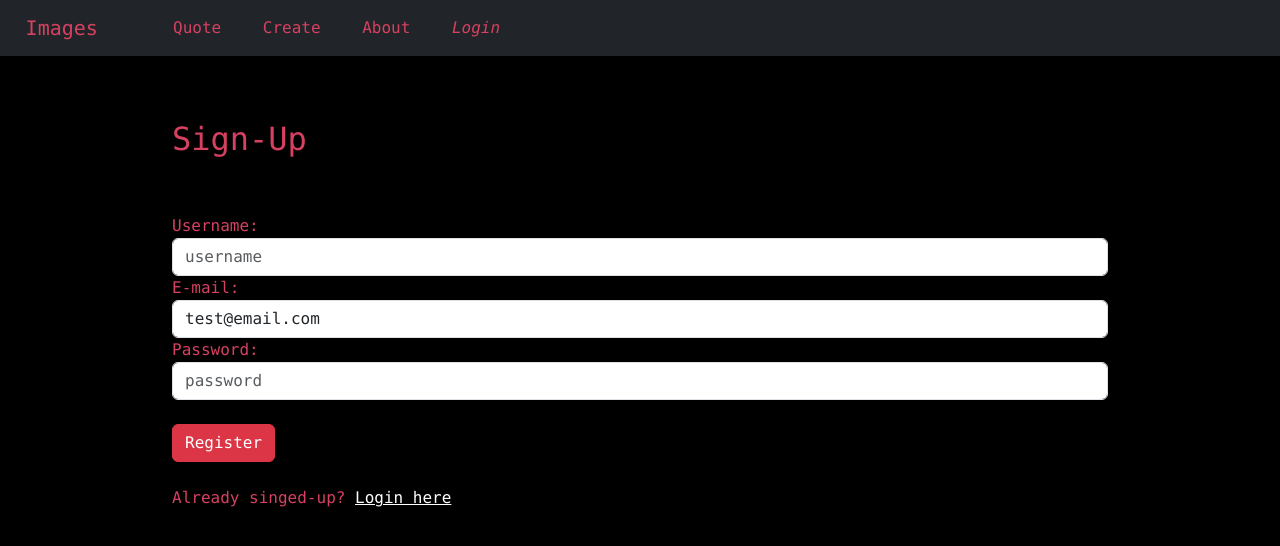
After one commit to ferbcn/Flask-DallE, a Flask app: page /register in a window 1280 px wide. The commit adds this page. Shown: the top 546 px of the page. Run offline with Flask 2, Linux system fonts and the light colour scheme; some libraries are stand-ins or nearby versions.

Commit message:
main auth functionality, user check and db migrations are WIP

```diff
--- a/main.py
+++ b/main.py
@@ -12,16 +12,25 @@ from flask import Flask, render_template, request, flash, redirect, url_for, sen
 # Flask SQLAlchemy, Database
 from flask_sqlalchemy import SQLAlchemy
 
+from flask_login import LoginManager, login_required, login_user, current_user, logout_user
+
+from werkzeug.security import generate_password_hash, check_password_hash
+from flask_login import UserMixin
+
 openai.api_key = os.getenv("OPENAI_KEY")
 
 quote_url = 'https://zenquotes.io/api/quotes'
 
-#basedir = 'sqlite:///' + os.path.join(os.path.abspath(os.path.dirname(__file__)), 'data.sqlite')
+# basedir = 'sqlite:///' + os.path.join(os.path.abspath(os.path.dirname(__file__)), 'data.sqlite')
 
 db_name = 'postgres'
 db_user = os.environ.get('DB_USER')
 db_pass = os.environ.get('DB_PASSWORD')
 db_url = os.environ.get('DB_URL')
+
+db_user='linpostgres'
+db_pass='3nO8^pLROrxmqFkF'
+db_url='lin-15294-4856-pgsql-primary.servers.linodedb.net'
 
 basedir = f"postgresql://{db_user}:{db_pass}@{db_url}:5432/{db_name}"
 
@@ -31,28 +40,44 @@ app.config['SQLALCHEMY_TRACK_MODIFICATIONS'] = False
 app.config['SECRET_KEY'] = os.environ.get('SECRET_KEY')
 db = SQLAlchemy(app)
 
-# migrate = Migrate(app, db)
+from flask_migrate import Migrate
+
+migrate = Migrate(app, db)
+
+class UserModel(UserMixin, db.Model):
+    __tablename__ = 'dalle-users'
+
+    id = db.Column(db.Integer, primary_key=True)
+    username = db.Column(db.String(100), unique=True)
+    password_hash = db.Column(db.String())
+
+    def set_password(self, password):
+        self.password_hash = generate_password_hash(password)
+
+    def check_password(self, password):
+        return check_password_hash(self.password_hash, password)
+
 
 # Picture table. By default the table name is filecontent
 class FileContent(db.Model):
-    """
-    The first time the app runs you need to create the table. In Python
-    terminal import db, Then run db.create_all()
-    """
-    """ ___tablename__ = 'yourchoice' """   # You can override the default table name
-
-    id = db.Column(db.Integer,  primary_key=True)
+    """ ___tablename__ = 'yourchoice' """  # You can override the default table name
+    id = db.Column(db.Integer, primary_key=True)
     title = db.Column(db.Text)
-    data = db.Column(db.LargeBinary, nullable=False)    # Actual data, needed for Download
+    data = db.Column(db.LargeBinary, nullable=False)  # Actual data, needed for Download
     rendered_data = db.Column(db.Text, nullable=False)  # Data to render the pic in browser
     pic_date = db.Column(db.DateTime, nullable=False, default=datetime.utcnow)
+
     def __repr__(self):
         return f'Pic Name: {self.title}, created on: {self.pic_date}'
 
 
-def render_picture(data):
-    render_pic = base64.b64encode(data).decode('ascii')
-    return render_pic
+login = LoginManager()
+
+login.init_app(app)
+
+@login.user_loader
+def load_user(id):
+    return UserModel.query.get(int(id))
 
 
 # Index It routes to index.html where the upload forms is
@@ -62,13 +87,22 @@ def index():
     db.create_all()
 
     # read last 10 images from db
-    #images = FileContent.query.limit(10).all()
+    # images = FileContent.query.limit(10).all()
     images = FileContent.query.order_by(-FileContent.id).limit(10).all()
-    return render_template('index.html', images=images)
+    if current_user.is_authenticated:
+        user_auth = True
+    else:
+        user_auth = False
+    return render_template('index.html', images=images, user_auth=user_auth)
 
 
 @app.route('/quote/', methods=['GET', 'POST'])
 def quote():
+    if current_user.is_authenticated:
+        user_auth = True
+    else:
+        user_auth = False
+
     if request.method == 'POST':
         quote = request.form['quote']
         author = request.form['author']
@@ -84,7 +118,7 @@ def quote():
             db.session.add(new_file)
             db.session.commit()
             image = {'url': url}
-            return render_template('quote.html', quote=quote_author, image=image)
+            return render_template('quote.html', quote=quote_author, image=image, user_auth=user_auth)
         except Exception as e:
             print(e)
             flash('Image creation error!')
@@ -103,11 +137,10 @@ def quote():
 
         flash('Quote retrieval error!')
 
-
-    return render_template('quote.html', quote=quote_author)
-
+    return render_template('quote.html', quote=quote_author, user_auth=user_auth)
 
 @app.route('/delete', methods=['GET'])
+@login_required
 def delete():
     img_id = request.args['img_id']
     FileContent.query.filter_by(id=img_id).delete()
@@ -118,6 +151,11 @@ def delete():
 
 @app.route('/create/', methods=('GET', 'POST'))
 def create():
+    if current_user.is_authenticated:
+        user_auth = True
+    else:
+        user_auth = False
+
     if request.method == 'POST':
         title = request.form['title']
         content = request.form['content']
@@ -136,23 +174,71 @@ def create():
                 db.session.add(new_file)
                 db.session.commit()
                 image = {"title": title, 'url': url}
-                return render_template('create.html', image=image)
+                return render_template('create.html', image=image, user_auth=user_auth)
 
             except Exception as e:
                 print(e)
                 flash('Image creation error! Please, try something else.')
 
-    return render_template('create.html')
+    return render_template('create.html', user_auth=user_auth)
 
 
 @app.route('/about', methods=['GET'])
 def about():
+    if current_user.is_authenticated:
+        user_auth = True
+    else:
+        user_auth = False
+
     try:
         num_images = FileContent.query.count()
     except Exception as e:
-        print (e)
+        print(e)
         num_images = None
-    return render_template('about.html', num_images=num_images)
+    return render_template('about.html', num_images=num_images, user_auth=user_auth)
+
+
+@app.route('/login', methods=['POST', 'GET'])
+def login():
+    if current_user.is_authenticated:
+        return redirect(url_for('index'))
+
+    if request.method == 'POST':
+        username = request.form['username']
+        user = UserModel.query.filter_by(username=username).first()
+        if user is not None and user.check_password(request.form['password']):
+            login_user(user)
+            return redirect(url_for('index'))
+        flash('Wrong credentials!')
+
+    return render_template('login.html')
+
+
+@app.route('/register', methods=['POST', 'GET'])
+def register():
+    if current_user.is_authenticated:
+        return redirect(url_for('index'))
+
+    if request.method == 'POST':
+        username = request.form['username']
+        password = request.form['password']
+
+        if UserModel.query.filter_by(username=username):
+            flash("Username already in use!")
+        else:
+            user = UserModel(username=username)
+            user.set_password(password)
+            db.session.add(user)
+            db.session.commit()
+            return redirect(url_for('login'))
+
+    return render_template('register.html')
+
+
+@app.route('/logout')
+def logout():
+    logout_user()
+    return redirect(url_for('index'))
 
 
 def get_image_url(prompt):
@@ -162,6 +248,11 @@ def get_image_url(prompt):
     return image_url
 
 
+def render_picture(data):
+    render_pic = base64.b64encode(data).decode('ascii')
+    return render_pic
+
+
 if __name__ == '__main__':
     # Threaded option to enable multiple instances for multiple user access support
-    app.run(host='0.0.0.0', threaded=True, port=80, debug=False)
+    app.run(host='0.0.0.0', threaded=True, port=80, debug=True)
--- a/requirements.txt
+++ b/requirements.txt
@@ -8,3 +8,5 @@ Werkzeug
 flask_sqlalchemy
 openai
 psycopg2-binary
+flask_login
+flask_migrate
--- a/templates/base.html
+++ b/templates/base.html
@@ -45,6 +45,19 @@
                     About
                 </a>
             </ul>
+            {% if user_auth %}
+            <ul class="navbar-nav">
+                <a class="nav-link" href="{{ url_for('logout') }}">
+                    <i>Logout</i>
+                </a>
+            </ul>
+            {% else %}
+            <ul class="navbar-nav">
+                <a class="nav-link" href="{{ url_for('login') }}">
+                    <i>Login</i>
+                </a>
+            </ul>
+            {% endif %}
         </div>
       </nav>
 
--- /dev/null
+++ b/templates/register.html
@@ -0,0 +1,24 @@
+{% extends "base.html" %}
+
+{% block body %}
+
+<div class="container">
+  <div id="login_parent">
+    <div id="login_child">
+      <h2>Sign-Up</h2>
+      <br>
+      <br>
+      <form action="{{ url_for('register') }}" method="post">
+          Username: <input class="form-control" name="username" type="text" placeholder="username">
+          E-mail: <input class="form-control" name="email" type="text" value="test@email.com">
+          Password: <input class="form-control" name="password" type="password" placeholder="password">
+          <br>
+          <button class="btn btn-danger">Register</button>
+      </form>
+      <br>
+      Already singed-up? <a href="{{ url_for('login') }}">Login here</a>
+    </div>
+  </div>
+</div>
+
+{% endblock %}
```
Also changed, not shown: templates/index.html (+2 -0 lines), templates/login.html (added, +26 -0 lines).
